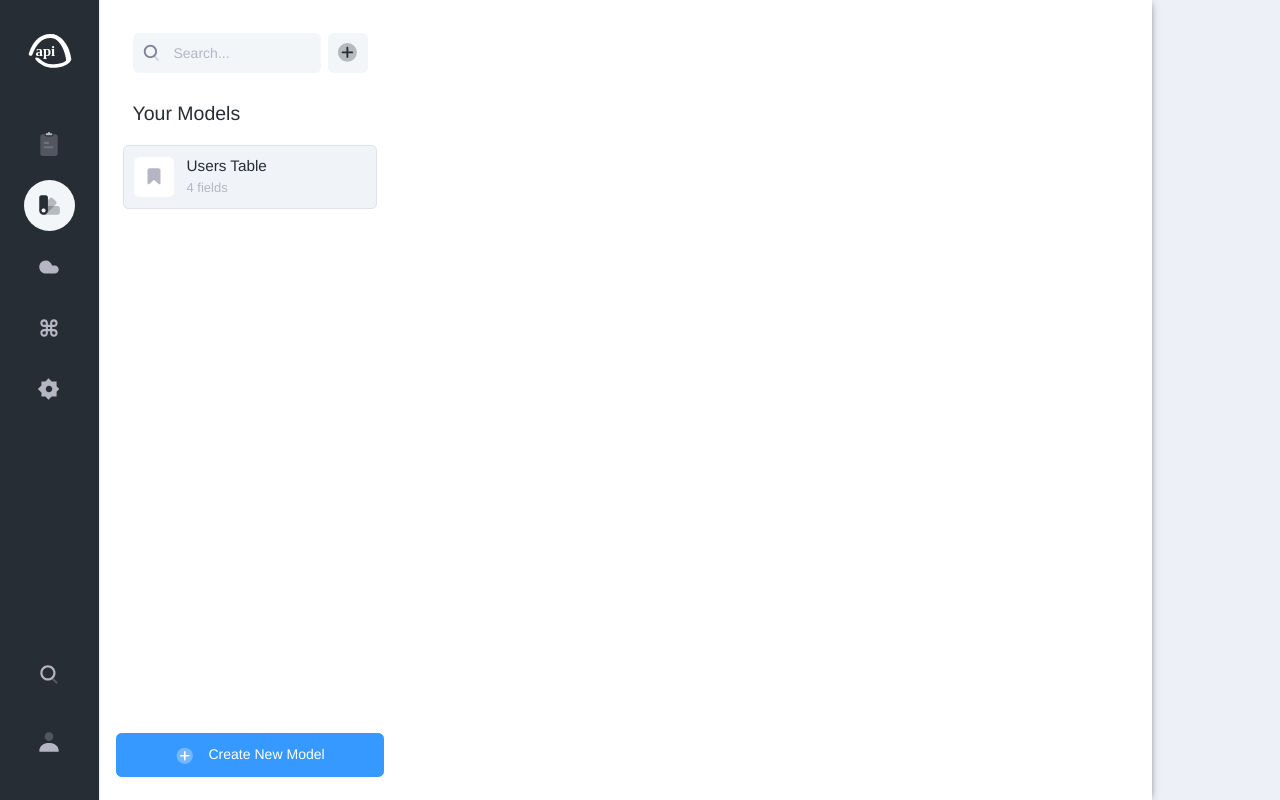
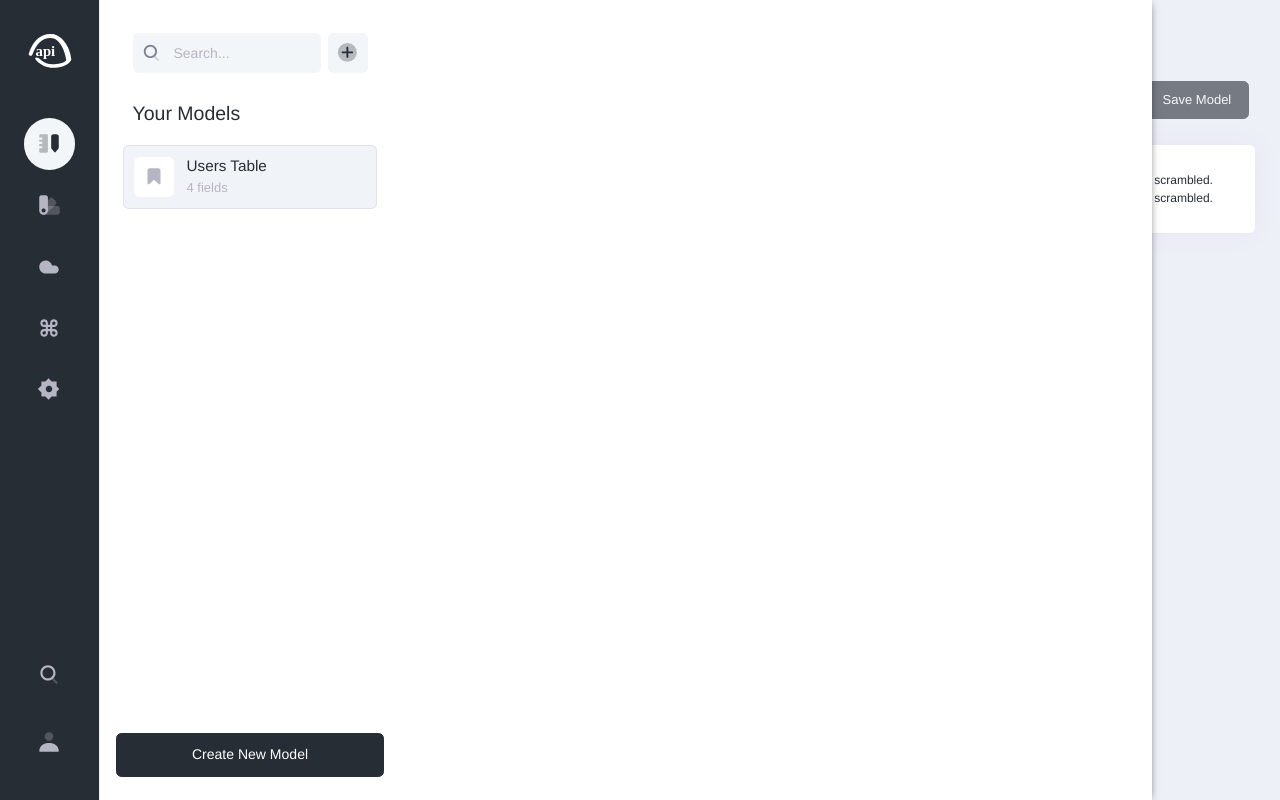
Before and after one commit to ashutoshxhq/apicamp-frontend, a React (Create React App) app: page / in a window 1280 px wide. Built offline with nearby package versions, Linux system fonts and the light colour scheme.

Commit message:
added model structure

```diff
--- a/src/App.tsx
+++ b/src/App.tsx
@@ -1,5 +1,6 @@
 import React from 'react';
 import Aside from './Aside';
+import AddModel from './components/models/AddModel';
 
 function App() {
   return (
@@ -7,6 +8,7 @@ function App() {
       <Aside/>
       <div className="d-flex flex-column flex-row-fluid wrapper">
 
+          <AddModel/>
       </div>
     </div>
   );
--- a/src/Aside.tsx
+++ b/src/Aside.tsx
@@ -4,10 +4,9 @@ import Cloud from './icons/Cloud'
 import Extensions from './icons/Extensions'
 import Pantone from './icons/Pantone'
 import Settings from './icons/Settings'
-import Clipboard from './icons/Clipboard'
 import User from './icons/User'
 import Search from './icons/Search'
-import Plus from './icons/Plus'
+import PenAndRuler from './icons/PenAndRuler'
 
 const Aside = () => {
     return (
@@ -22,27 +21,27 @@ const Aside = () => {
                 <div className="aside-nav d-flex flex-column align-items-center flex-column-fluid py-5 scroll scroll-pull ps">
                     <ul className="nav flex-column" role="tablist">
                         <li className="nav-item mb-3" data-toggle="tooltip" data-placement="right" data-container="body" data-boundary="window" title="" data-original-title="Latest Projects">
-                            <a href="#/" className="nav-link btn btn-icon btn-clean btn-lg" data-toggle="tab" data-target="#kt_aside_tab_1" role="tab" aria-selected="true">
-                                <Clipboard />
+                            <a href="#//" className="nav-link btn btn-icon btn-clean btn-lg active" data-toggle="tab" data-target="#kt_aside_tab_1" role="tab" aria-selected="true">
+                                <PenAndRuler />
                             </a>
                         </li>
                         <li className="nav-item mb-3" data-toggle="tooltip" data-placement="right" data-container="body" data-boundary="window" title="" data-original-title="Metronic Features">
-                            <a href="#/" className="nav-link btn btn-icon btn-clean btn-lg active" data-toggle="tab" data-target="#kt_aside_tab_2" role="tab" aria-selected="false">
+                            <a href="#//" className="nav-link btn btn-icon btn-clean btn-lg " data-toggle="tab" data-target="#kt_aside_tab_2" role="tab" aria-selected="false">
                                 <Pantone />
                             </a>
                         </li>
                         <li className="nav-item mb-3" data-toggle="tooltip" data-placement="right" data-container="body" data-boundary="window" title="" data-original-title="Project Management">
-                            <a href="#/" className="nav-link btn btn-icon btn-clean btn-lg" data-toggle="tab" data-target="#kt_aside_tab_4" role="tab">
+                            <a href="#//" className="nav-link btn btn-icon btn-clean btn-lg" data-toggle="tab" data-target="#kt_aside_tab_4" role="tab">
                                 <Cloud />
                             </a>
                         </li>
                         <li className="nav-item mb-3" data-toggle="tooltip" data-placement="right" data-container="body" data-boundary="window" title="" data-original-title="Project Management">
-                            <a href="#/" className="nav-link btn btn-icon btn-clean btn-lg" data-toggle="tab" data-target="#kt_aside_tab_4" role="tab">
+                            <a href="#//" className="nav-link btn btn-icon btn-clean btn-lg " data-toggle="tab" data-target="#kt_aside_tab_4" role="tab">
                                 <Extensions />
                             </a>
                         </li>
                         <li className="nav-item mb-3" data-toggle="tooltip" data-placement="right" data-container="body" data-boundary="window" title="" data-original-title="Finance &amp; Accounting">
-                            <a href="#/" className="nav-link btn btn-icon btn-clean btn-lg" data-toggle="tab" data-target="#kt_aside_tab_6" role="tab">
+                            <a href="#//" className="nav-link btn btn-icon btn-clean btn-lg" data-toggle="tab" data-target="#kt_aside_tab_6" role="tab">
                                 <Settings />
                             </a>
                         </li>
@@ -50,12 +49,12 @@ const Aside = () => {
                     <div className="ps__rail-x"><div className="ps__thumb-x"></div></div><div className="ps__rail-y" ><div className="ps__thumb-y"></div></div></div>
                 <div className="aside-footer d-flex flex-column align-items-center flex-column-auto py-4 py-lg-10">
 
-                    <a href="#/" className="btn btn-icon btn-clean btn-lg w-40px h-40px mb-5" id="kt_quick_user_toggle" data-toggle="tooltip" data-placement="right" data-container="body" data-boundary="window" title="" data-original-title="User Profile">
+                    <a href="#//" className="btn btn-icon btn-clean btn-lg w-40px h-40px mb-5" id="kt_quick_user_toggle" data-toggle="tooltip" data-placement="right" data-container="body" data-boundary="window" title="" data-original-title="User Profile">
                         <span className="symbol symbol-30 symbol-lg-40">
                             <Search />
                         </span>
                     </a>
-                    <a href="#/" className="btn btn-icon btn-clean btn-lg w-40px h-40px" id="kt_quick_user_toggle" data-toggle="tooltip" data-placement="right" data-container="body" data-boundary="window" title="" data-original-title="User Profile">
+                    <a href="#//" className="btn btn-icon btn-clean btn-lg w-40px h-40px" id="kt_quick_user_toggle" data-toggle="tooltip" data-placement="right" data-container="body" data-boundary="window" title="" data-original-title="User Profile">
                         <span className="symbol symbol-30 symbol-lg-40">
                             <User />
                         </span>
@@ -85,7 +84,7 @@ const Aside = () => {
                                         </span>
                                     </div>
                                     <div className="dropdown" data-toggle="tooltip" title="" data-placement="left" data-original-title="Quick actions">
-                                        <a href="#" className="btn btn-icon btn-default ml-2 h-40px w-40px flex-shrink-0" data-toggle="dropdown" aria-haspopup="true" aria-expanded="false">
+                                        <a href="#/" className="btn btn-icon btn-default ml-2 h-40px w-40px flex-shrink-0" data-toggle="dropdown" aria-haspopup="true" aria-expanded="false">
                                             <span className="svg-icon svg-icon-primary svg-icon-lg"><svg xmlns="http://www.w3.org/2000/svg" xmlnsXlink="http://www.w3.org/1999/xlink" width="24px" height="24px" viewBox="0 0 24 24" version="1.1">
                                                 <g stroke="none" strokeWidth="1" fill="none" fillRule="evenodd">
                                                     <rect x="0" y="0" width="24" height="24" />
@@ -97,7 +96,7 @@ const Aside = () => {
                                         <div className="dropdown-menu dropdown-menu-md dropdown-menu-right" >
                                             <ul className="navi navi-hover py-5">
                                                 <li className="navi-item">
-                                                    <a href="#" className="navi-link">
+                                                    <a href="#/" className="navi-link">
                                                         <span className="navi-icon">
                                                             <i className="flaticon2-drop"></i>
                                                         </span>
@@ -105,7 +104,7 @@ const Aside = () => {
                                                     </a>
                                                 </li>
                                                 <li className="navi-item">
-                                                    <a href="#" className="navi-link">
+                                                    <a href="#/" className="navi-link">
                                                         <span className="navi-icon">
                                                             <i className="flaticon2-list-3"></i>
                                                         </span>
@@ -113,7 +112,7 @@ const Aside = () => {
                                                     </a>
                                                 </li>
                                                 <li className="navi-item">
-                                                    <a href="#" className="navi-link">
+                                                    <a href="#/" className="navi-link">
                                                         <span className="navi-icon">
                                                             <i className="flaticon2-rocket-1"></i>
                                                         </span>
@@ -124,7 +123,7 @@ const Aside = () => {
                                                     </a>
                                                 </li>
                                                 <li className="navi-item">
-                                                    <a href="#" className="navi-link">
+                                                    <a href="#/" className="navi-link">
                                                         <span className="navi-icon">
                                                             <i className="flaticon2-bell-2"></i>
                                                         </span>
@@ -132,7 +131,7 @@ const Aside = () => {
                                                     </a>
                                                 </li>
                                                 <li className="navi-item">
-                                                    <a href="#" className="navi-link">
+                                                    <a href="#/" className="navi-link">
                                                         <span className="navi-icon">
                                                             <i className="flaticon2-gear"></i>
                                                         </span>
@@ -141,7 +140,7 @@ const Aside = () => {
                                                 </li>
                                                 <li className="navi-separator my-3"></li>
                                                 <li className="navi-item">
-                                                    <a href="#" className="navi-link">
+                                                    <a href="#/" className="navi-link">
                                                         <span className="navi-icon">
                                                             <i className="flaticon2-magnifier-tool"></i>
                                                         </span>
@@ -149,7 +148,7 @@ const Aside = () => {
                                                     </a>
                                                 </li>
                                                 <li className="navi-item">
-                                                    <a href="#" className="navi-link">
+                                                    <a href="#/" className="navi-link">
                                                         <span className="navi-icon">
                                                             <i className="flaticon2-bell-2"></i>
                                                         </span>
@@ -184,7 +183,7 @@ const Aside = () => {
                         </div>
                     </div>
                     <div className="w-100 p-5">
-                        <button type="button" className="btn btn-success btn-lg btn-block"><Plus /> Create New Model</button>
+                        <button type="button" className="btn btn-primary btn-lg btn-block"> <span> Create New Model</span> </button>
 
                     </div>
                 </div>
--- /dev/null
+++ b/src/components/models/AddModel.tsx
@@ -0,0 +1,20 @@
+import React from 'react'
+import ModelSubheader from './ModelSubheader'
+
+const AddModel = () => {
+    return (
+        <div className="content d-flex flex-column flex-column-fluid">
+            <ModelSubheader/>
+            <div className="d-flex flex-column-fluid">
+                <div className="container-fluid">
+                    <div className="card card-custom">
+                        <div className="card-body">
+                            Lorem Ipsum is simply dummy text of the printing and typesetting industry. Lorem Ipsum has been the industry's standard dummy text ever since the 1500s, when an unknown printer took a galley of type and scrambled. Lorem Ipsum is simply dummy text of the printing and typesetting industry. Lorem Ipsum has been the industry's standard dummy text ever since the 1500s, when an unknown printer took a galley of type and scrambled.</div>
+                    </div>
+                </div>
+            </div>
+        </div>
+    )
+}
+
+export default AddModel
--- /dev/null
+++ b/src/components/models/ModelSubheader.tsx
@@ -0,0 +1,29 @@
+import React from 'react'
+import AddPage from '../../icons/AddPage'
+import Save from '../../icons/Save'
+
+const ModelSubheader = () => {
+    return (
+        <div className="subheader py-3 py-lg-8 subheader-transparent" id="kt_subheader">
+            <div className="container-fluid d-flex align-items-center justify-content-between flex-wrap flex-sm-nowrap">
+                <div className="d-flex align-items-center mr-1">
+                    <div className="d-flex align-items-baseline flex-wrap mr-5">
+                        <h2 className="d-flex align-items-center text-dark font-weight-bold my-1 mr-3">Dashboard</h2>
+                    </div>
+                </div>
+                <div className="d-flex align-items-center flex-wrap">
+                    <button className="btn btn-secondary btn-fixed-height font-weight-bold px-2 px-lg-5 mr-2">
+                        <AddPage />
+                        <span className="d-none d-md-inline"> Add New Record</span>
+                    </button>
+                    <button className="btn btn-primary btn-fixed-height font-weight-bold px-2 px-lg-5 mr-2" disabled>
+                        <Save />
+                        <span className="d-none d-md-inline"> Save Model</span>
+                    </button>
+                </div>
+            </div>
+        </div>
+    )
+}
+
+export default ModelSubheader
--- /dev/null
+++ b/src/icons/AddPage.tsx
@@ -0,0 +1,15 @@
+import React from 'react'
+
+const AddPage = () => {
+    return (
+        <span className="svg-icon svg-icon-2x"><svg xmlns="http://www.w3.org/2000/svg" xmlnsXlink="http://www.w3.org/1999/xlink" width="24px" height="24px" viewBox="0 0 24 24" version="1.1">
+            <g stroke="none" stroke-width="1" fill="none" fill-rule="evenodd">
+                <polygon points="0 0 24 0 24 24 0 24" />
+                <path d="M5.85714286,2 L13.7364114,2 C14.0910962,2 14.4343066,2.12568431 14.7051108,2.35473959 L19.4686994,6.3839416 C19.8056532,6.66894833 20,7.08787823 20,7.52920201 L20,20.0833333 C20,21.8738751 19.9795521,22 18.1428571,22 L5.85714286,22 C4.02044787,22 4,21.8738751 4,20.0833333 L4,3.91666667 C4,2.12612489 4.02044787,2 5.85714286,2 Z" fill="#000000" fill-rule="nonzero" opacity="0.3" />
+                <path d="M11,14 L9,14 C8.44771525,14 8,13.5522847 8,13 C8,12.4477153 8.44771525,12 9,12 L11,12 L11,10 C11,9.44771525 11.4477153,9 12,9 C12.5522847,9 13,9.44771525 13,10 L13,12 L15,12 C15.5522847,12 16,12.4477153 16,13 C16,13.5522847 15.5522847,14 15,14 L13,14 L13,16 C13,16.5522847 12.5522847,17 12,17 C11.4477153,17 11,16.5522847 11,16 L11,14 Z" fill="#000000" />
+            </g>
+        </svg></span>
+    )
+}
+
+export default AddPage
--- /dev/null
+++ b/src/icons/PenAndRuler.tsx
@@ -0,0 +1,15 @@
+import React from 'react'
+
+const PenAndRuler = () => {
+    return (
+        <span className="svg-icon svg-icon-2x"><svg xmlns="http://www.w3.org/2000/svg" xmlnsXlink="http://www.w3.org/1999/xlink" width="24px" height="24px" viewBox="0 0 24 24" version="1.1">
+            <g stroke="none" stroke-width="1" fill="none" fill-rule="evenodd">
+                <rect x="0" y="0" width="24" height="24" />
+                <path d="M3,16 L5,16 C5.55228475,16 6,15.5522847 6,15 C6,14.4477153 5.55228475,14 5,14 L3,14 L3,12 L5,12 C5.55228475,12 6,11.5522847 6,11 C6,10.4477153 5.55228475,10 5,10 L3,10 L3,8 L5,8 C5.55228475,8 6,7.55228475 6,7 C6,6.44771525 5.55228475,6 5,6 L3,6 L3,4 C3,3.44771525 3.44771525,3 4,3 L10,3 C10.5522847,3 11,3.44771525 11,4 L11,19 C11,19.5522847 10.5522847,20 10,20 L4,20 C3.44771525,20 3,19.5522847 3,19 L3,16 Z" fill="#000000" opacity="0.3" />
+                <path d="M16,3 L19,3 C20.1045695,3 21,3.8954305 21,5 L21,15.2485298 C21,15.7329761 20.8241635,16.200956 20.5051534,16.565539 L17.8762883,19.5699562 C17.6944473,19.7777745 17.378566,19.7988332 17.1707477,19.6169922 C17.1540423,19.602375 17.1383289,19.5866616 17.1237117,19.5699562 L14.4948466,16.565539 C14.1758365,16.200956 14,15.7329761 14,15.2485298 L14,5 C14,3.8954305 14.8954305,3 16,3 Z" fill="#000000" />
+            </g>
+        </svg></span>
+    )
+}
+
+export default PenAndRuler
--- /dev/null
+++ b/src/icons/Save.tsx
@@ -0,0 +1,15 @@
+import React from 'react'
+
+const Save = () => {
+    return (
+        <span className="svg-icon svg-icon-2x"><svg xmlns="http://www.w3.org/2000/svg" xmlnsXlink="http://www.w3.org/1999/xlink" width="24px" height="24px" viewBox="0 0 24 24" version="1.1">
+            <g stroke="none" stroke-width="1" fill="none" fillRule="evenodd">
+                <polygon points="0 0 24 0 24 24 0 24" />
+                <path d="M17,4 L6,4 C4.79111111,4 4,4.7 4,6 L4,18 C4,19.3 4.79111111,20 6,20 L18,20 C19.2,20 20,19.3 20,18 L20,7.20710678 C20,7.07449854 19.9473216,6.94732158 19.8535534,6.85355339 L17,4 Z M17,11 L7,11 L7,4 L17,4 L17,11 Z" fill="#000000" fill-rule="nonzero" />
+                <rect fill="#000000" opacity="0.3" x="12" y="4" width="3" height="5" rx="0.5" />
+            </g>
+        </svg></span>
+    )
+}
+
+export default Save
```
Also changed, not shown: src/icons/Code.tsx (added, +15 -0 lines), public/style.bundle.css.
